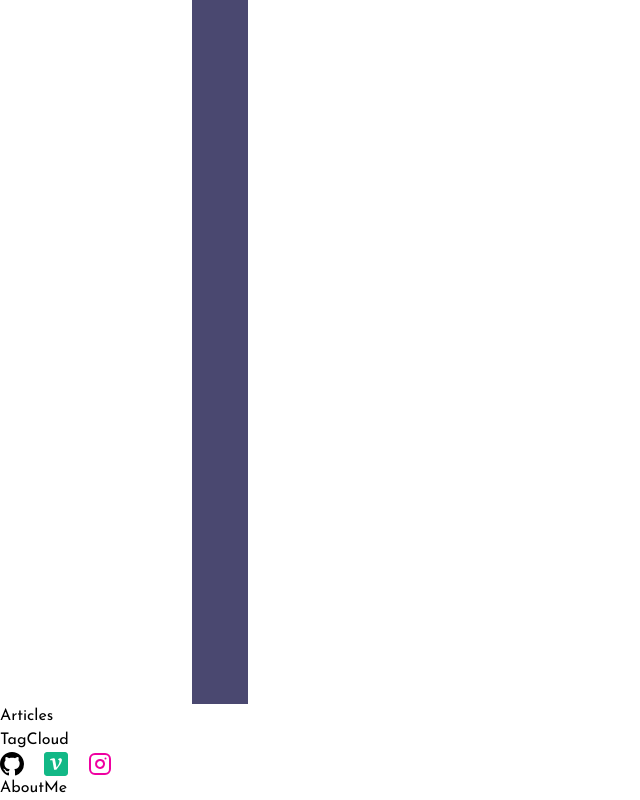
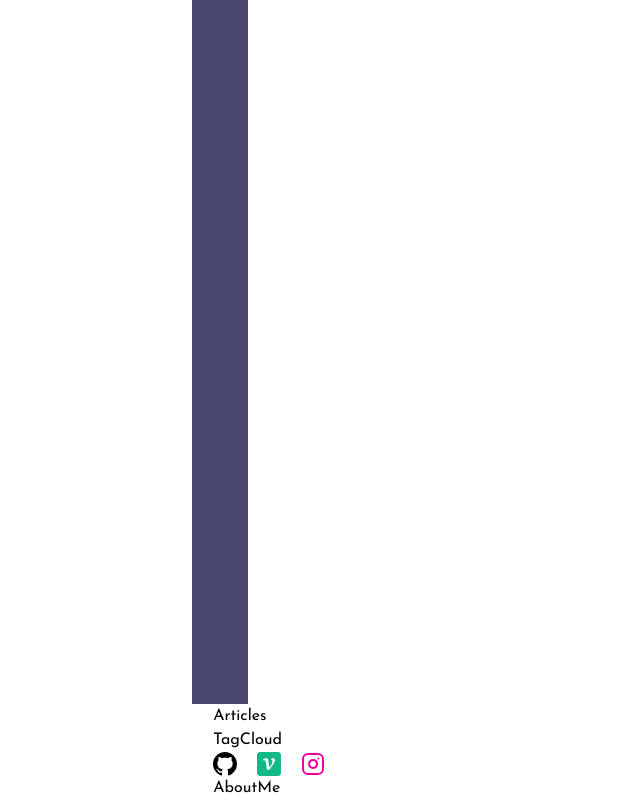
Before and after one commit to jisooround/next-blog-prac, a Next.js app in the folder next-blog-prac/: page / in a window 1280 px wide. Shown: the part 340-1140 px from the top of the page, without its empty margins (0-640 px from the left). Built offline with nearby package versions, Linux system fonts and the light colour scheme; a web font is replaced by a local one.

Commit message:
feat: footer

```diff
--- a/next-blog-prac/src/components/footer/Footer.tsx
+++ b/next-blog-prac/src/components/footer/Footer.tsx
@@ -8,7 +8,7 @@ type Props = {};
 
 const Footer = (props: Props) => {
   return (
-    <div className="uBgColor">
+    <div className="uBgColor w-2/3 m-auto">
       <Articles />
       <TagCloud />
       <Social />
```
